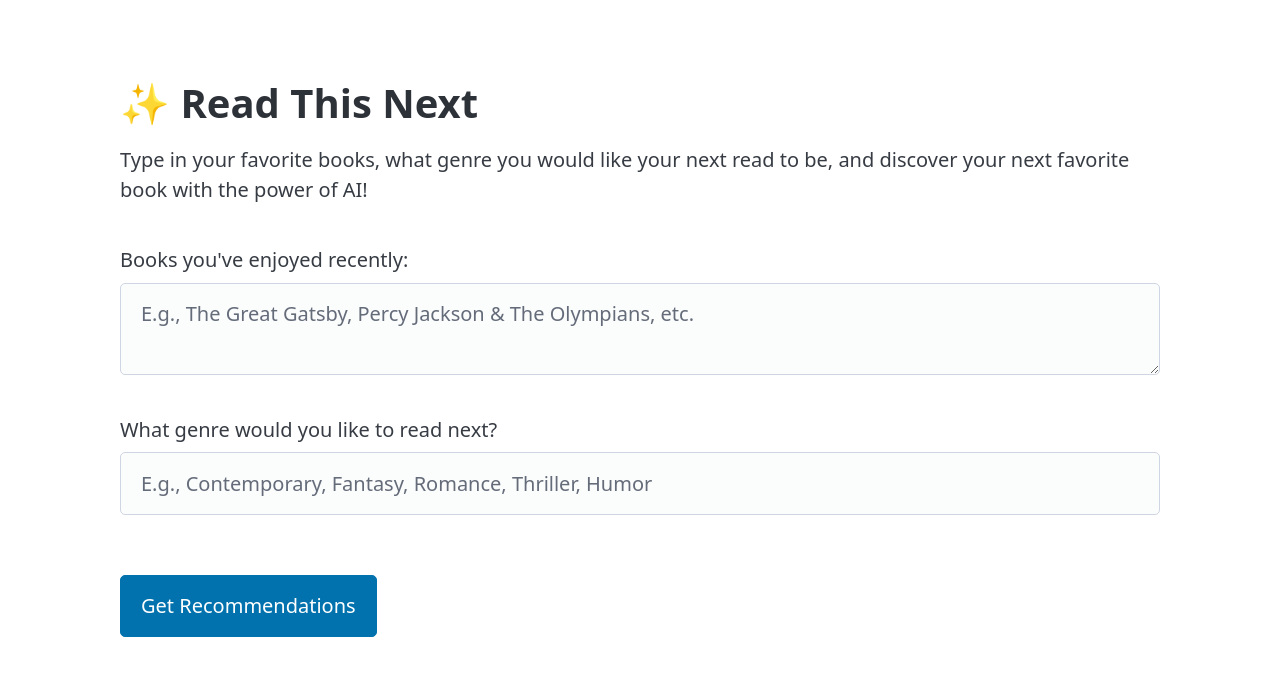
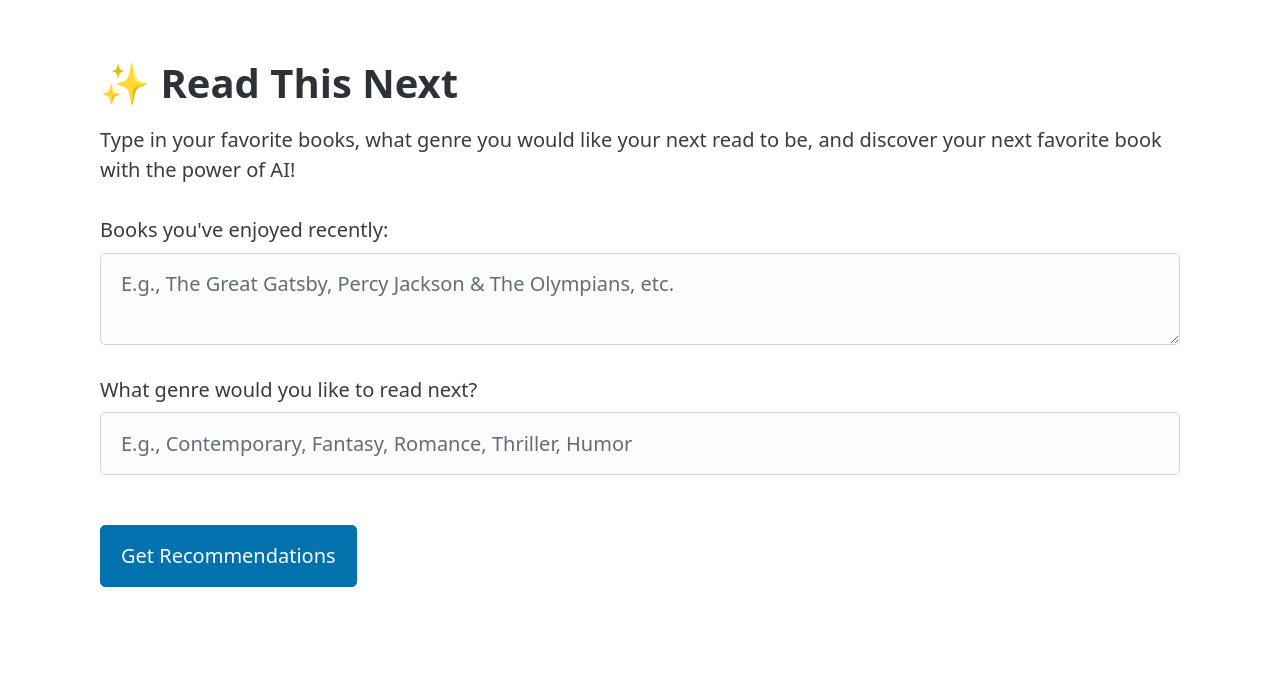
Before and after one commit to vams-skn/read-this-next, a Flask app: page / in a window 1280 px wide. Shown: the top 676 px of the page. Run offline with Flask 3, Linux system fonts and the light colour scheme; some libraries are stand-ins or nearby versions.

Commit message:
change margins

```diff
--- a/static/index.css
+++ b/static/index.css
@@ -1,5 +1,5 @@
 * {
-    margin: 2rem;
+    margin: 1.5rem;
 }
 
 label {
```
